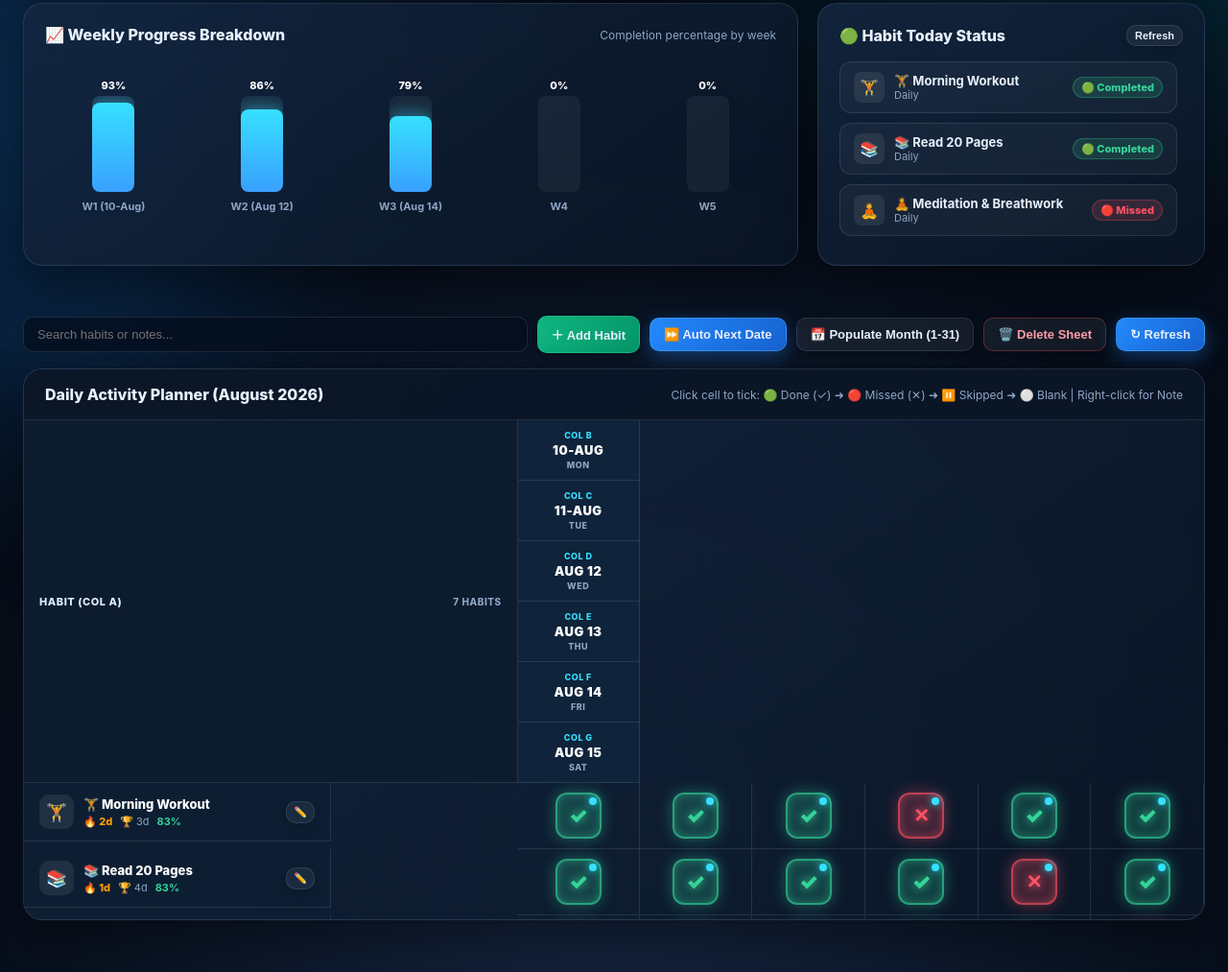
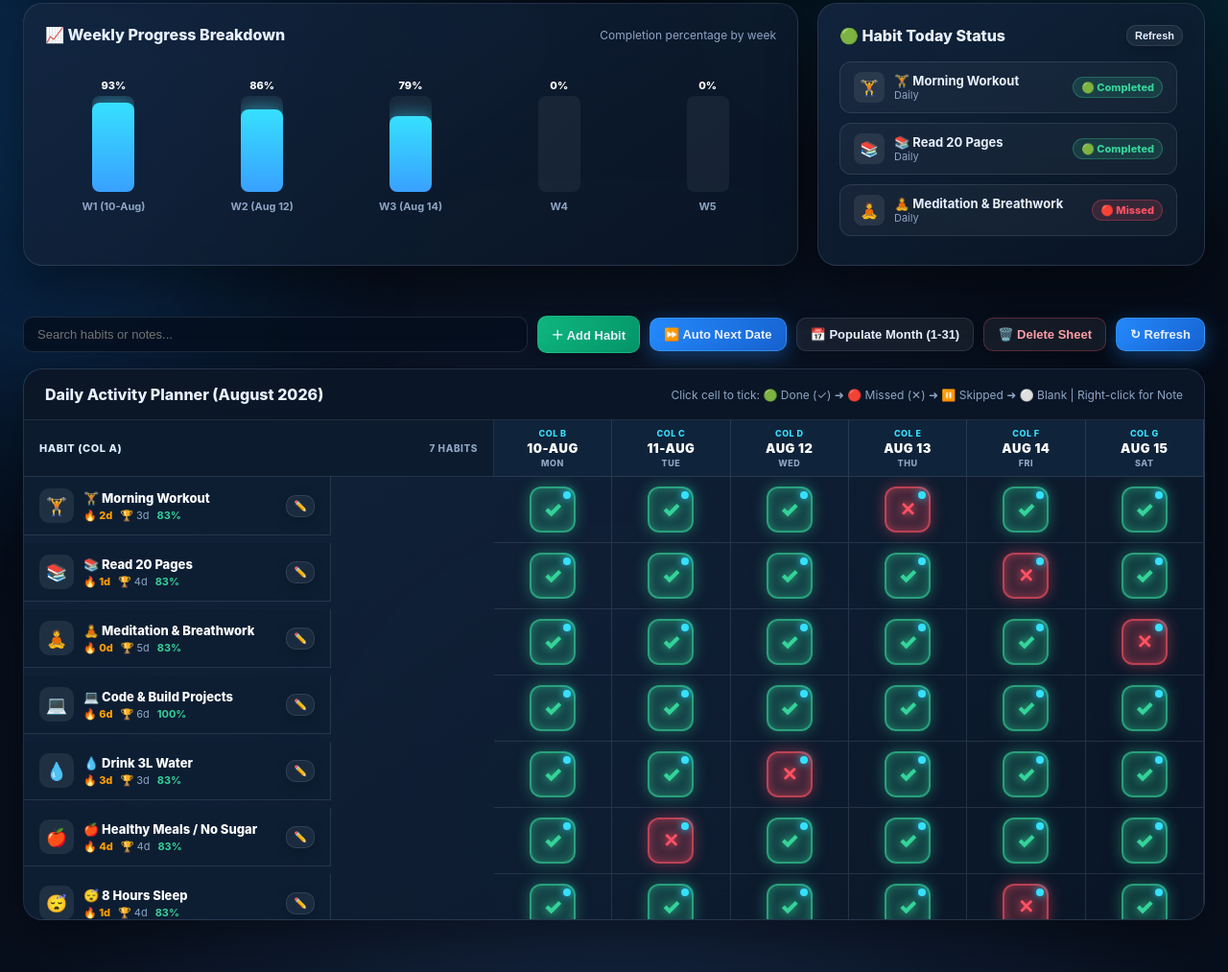
Before and after one commit to SriniRavichandran/google-sheet-tracker, a plain HTML site: page index.html in a window 1280 px wide. Shown: the part 532-1545 px from the top of the page at 96% size. Drawn offline with Linux system fonts and the light colour scheme.

Commit message:
fix: resolve table header alignment bug by wrapping th content in th-date-wrap container

```diff
--- a/index.html
+++ b/index.html
@@ -490,7 +490,7 @@ th {
   font-weight: 800;
   text-transform: uppercase;
   letter-spacing: 0.05em;
-  min-width: 60px;
+  min-width: 76px;
 }
 
 th:first-child, td:first-child {
@@ -508,17 +508,27 @@ th:first-child { z-index: 20; background: #0c1b2e; }
 .th-content, .row-head-content { display: flex; align-items: center; justify-content: space-between; gap: 6px; }
 
 /* Dynamic Date Column Header */
-.th-date { display: flex; flex-direction: column; align-items: center; gap: 2px; }
+th.th-date {
+  min-width: 76px;
+  text-align: center;
+  vertical-align: middle;
+  padding: 8px 6px;
+}
+.th-date-wrap {
+  display: flex;
+  flex-direction: column;
+  align-items: center;
+  justify-content: center;
+  gap: 2px;
+}
 .th-col-ref { font-size: 9px; color: var(--cyan); font-weight: 800; letter-spacing: 0.05em; }
 .th-date-num { font-size: 13px; font-weight: 900; color: #fff; white-space: nowrap; }
 .th-date-day { font-size: 9px; color: var(--muted); text-transform: uppercase; }
-.th-date.today {
+th.th-date.today {
   background: var(--today-bg);
-  border-radius: 8px;
-  padding: 4px 6px;
   box-shadow: inset 0 0 0 1px var(--today-border);
 }
-.th-date.today .th-date-num { color: var(--cyan); text-shadow: 0 0 10px rgba(54, 224, 255, 0.5); }
+th.th-date.today .th-date-num { color: var(--cyan); text-shadow: 0 0 10px rgba(54, 224, 255, 0.5); }
 
 /* Activity Cell */
 .cell {
@@ -804,7 +814,7 @@ th:first-child { z-index: 20; background: #0c1b2e; }
           <span style="background:rgba(53,211,153,0.18);color:var(--green);padding:4px 12px;border-radius:20px;font-size:12px;font-weight:800;" id="heroTabType">🔥 Habit Checkmark Mode</span>
         </div>
         <p class="hero-subtitle" id="heroDesc">
-          Track daily checkmarks, build consistency streaks, analyze weekly & monthly progress, and add date notes. Synchronized in real-time with Google Sheets.
+          Track daily checkmarks, build consistency streaks, analyze weekly & monthly progress, auto-increment dates, and add date notes. Synchronized in real-time with Google Sheets.
         </p>
       </div>
       <div style="display:flex;gap:12px;margin-top:16px;" id="heroActionBtns">
@@ -1517,9 +1527,11 @@ function renderHabitGrid() {
     th.ondblclick = () => renameDate(colInfo.colIndex + 1);
 
     th.innerHTML = `
-      <div class="th-col-ref">COL ${colInfo.colLetter}</div>
-      <div class="th-date-num">${escapeHtml(colInfo.label)}</div>
-      <div class="th-date-day">${colInfo.dayName || ''}</div>
+      <div class="th-date-wrap">
+        <div class="th-col-ref">COL ${colInfo.colLetter}</div>
+        <div class="th-date-num">${escapeHtml(colInfo.label)}</div>
+        <div class="th-date-day">${colInfo.dayName || ''}</div>
+      </div>
     `;
     trHead.appendChild(th);
   });
@@ -2285,7 +2297,7 @@ function saveHabitForm() {
     habits[editingHabitIndex].title = title;
     habits[editingHabitIndex].icon = icon;
     habits[editingHabitIndex].target = target;
-    data[editingHabitIndex + 1][0] = title;
+    if (data[editingHabitIndex + 1]) data[editingHabitIndex + 1][0] = title;
     toast("Habit updated");
   } else {
     habits.push({ id: "h_" + Date.now(), title, icon, target, entries: {} });
```
